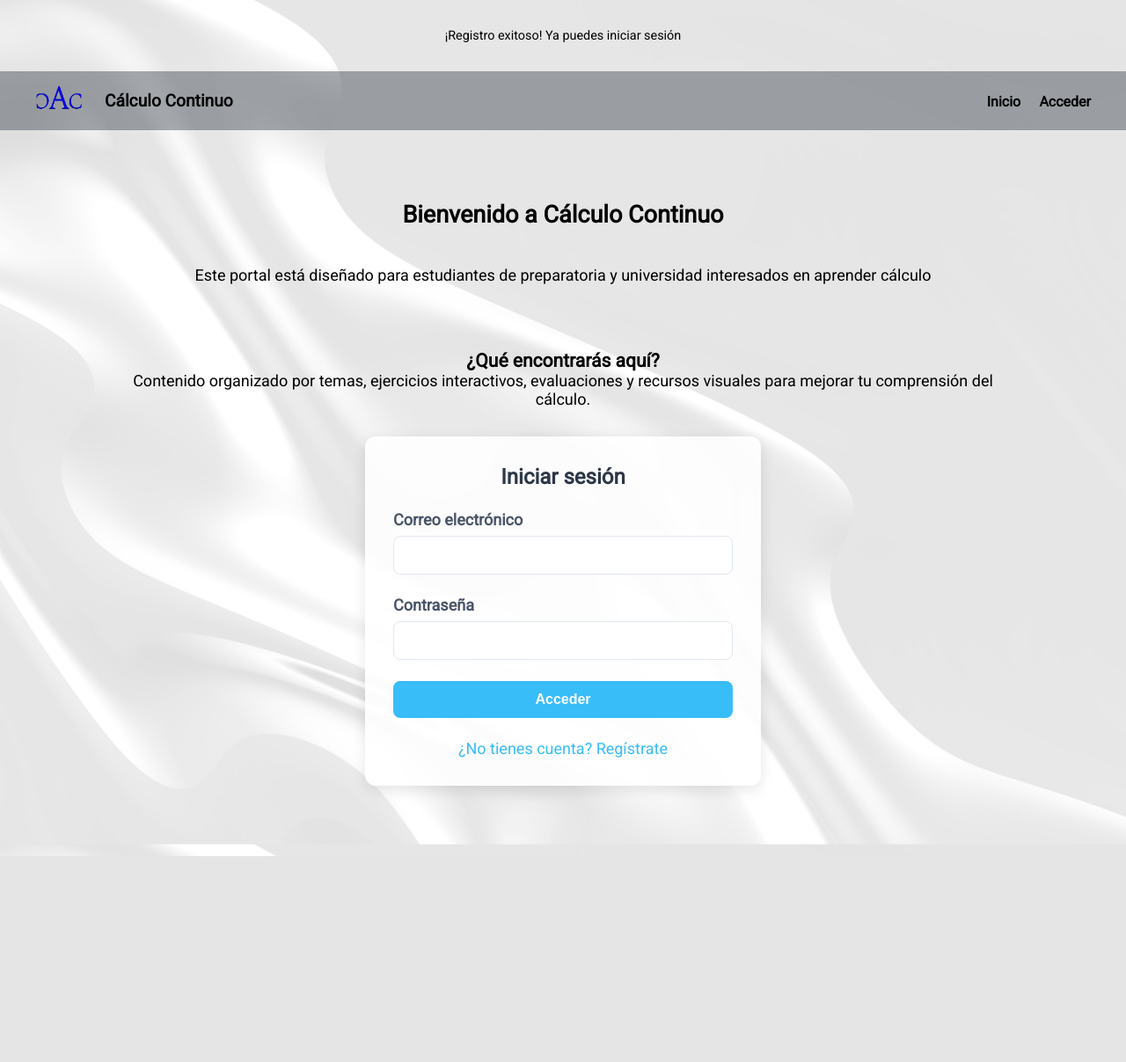
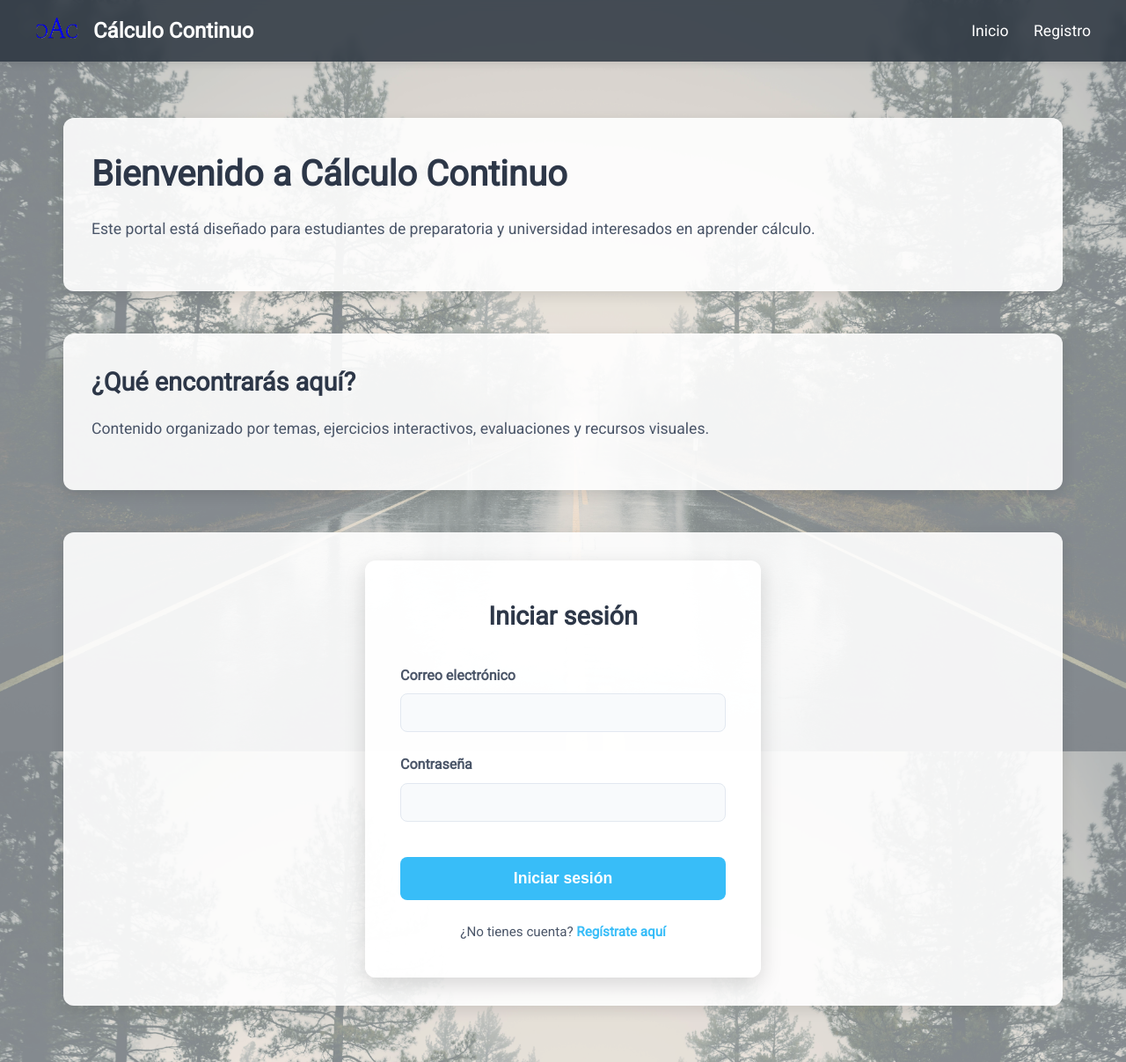
Before and after one commit to Cris95-cmd/Proyecto-_de-_calculo, a PHP site: page / in a window 1280 px wide. Shown: the whole page at 88% size. Before the commit the page ends 973 px from the top, so only its background shows below. Run offline with PHP 8.4, Linux system fonts and the light colour scheme; the visitor is signed in with stand-in values (Sample User, id 1); a stand-in replaces the project's code that opens the database connection.

Commit message:
base de datos lista para logearse y registrarse

```diff
--- a/Sistema/test.php
+++ b/Sistema/test.php
@@ -1,3 +1,4 @@
 <?php
-require 'C:/xampp/htdocs/proyecto_calculo/Sistema/conexion.php';
+require_once dirname(__DIR__) . '/Sistema/conexion.php';
+echo "¡Conexión exitosa! La BD está lista.";
 ?>
--- a/css/index.css
+++ b/css/index.css
@@ -1,38 +1,42 @@
-/* Reset básico */
+/* ===== RESET Y CONFIGURACIÓN GLOBAL ===== */
 * {
   margin: 0;
   padding: 0;
   box-sizing: border-box;
 }
 
-/* Fondo aplicado directamente al body */
 html {
   min-height: 100%;
 }
 
 body {
   min-height: 100vh;
-  font-family: 'Roboto', 'RobotoDraft', 'Helvetica', 'Arial', sans-serif;
+  font-family: 'Roboto', 'Helvetica', 'Arial', sans-serif;
   font-size: 18px;
+  color: #333;
   background-color: rgba(196, 196, 196, 0.822);
-  background-image: url('Imag/fondo\ 2.jpg');
+  background-image: url('../Imagenes/fondo main.jpg');
   background-position: center top;
   background-size: cover;
   background-attachment: fixed;
   background-repeat: no-repeat;
   background-blend-mode: overlay;
+  line-height: 1.6;
 }
 
-/* Header sticky sobre fondo traslúcido */
+/* ===== HEADER ===== */
 header {
-  background-color: rgba(43, 52, 63, 0.405);
-  padding: 1rem;
-  position: static;
+  background-color: rgba(43, 52, 63, 0.85);
+  padding: 1rem 2rem;
+  position: sticky;
+  top: 0;
   width: 100%;
+  z-index: 1000;
+  backdrop-filter: blur(5px);
+  box-shadow: 0 2px 10px rgba(0, 0, 0, 0.1);
 }
 
 .navbar {
-  font-size: 1.3rem;
   max-width: 1200px;
   margin: 0 auto;
   display: flex;
@@ -43,63 +47,98 @@ header {
 .logo {
   display: flex;
   align-items: center;
-  font-size: 1.2rem;
-  font-weight: bolder;
-  color: #000000;
+  font-size: 1.5rem;
+  font-weight: bold;
+  color: #ffffff;
+  text-decoration: none;
 }
 
 .logo-img {
-  width: 55px;
+  width: 50px;
   height: auto;
-  margin-right: 1.5rem;
+  margin-right: 1rem;
+  border-radius: 50%;
 }
 
 .navbar nav a {
-  color: #000000;
+  color: #ffffff;
   text-decoration: none;
-  font-weight: bolder;
-  margin-left: 1rem;
-  font-size: 1rem;
-  transition: color 0.2s;
+  font-weight: 500;
+  margin-left: 1.5rem;
+  font-size: 1.1rem;
+  transition: all 0.3s ease;
+  padding: 0.5rem 0;
+  position: relative;
 }
 
 .navbar nav a:hover {
   color: #38bdf8;
 }
 
-/* Contenido principal */
+.navbar nav a::after {
+  content: '';
+  position: absolute;
+  bottom: 0;
+  left: 0;
+  width: 0;
+  height: 2px;
+  background-color: #38bdf8;
+  transition: width 0.3s ease;
+}
+
+.navbar nav a:hover::after {
+  width: 100%;
+}
+
+/* ===== CONTENIDO PRINCIPAL ===== */
 .main-content {
-  background-color: transparent;
-  max-width: 100%;
-  margin: 5rem auto;
-  padding: 0 8rem;
+  max-width: 1200px;
+  margin: 4rem auto;
+  padding: 0 2rem;
+  animation: fadeIn 0.8s ease-out;
 }
 
 .section {
-  margin-bottom: 2rem;
-}
-
-.main-content h1,
-.main-content h3,
-.main-content p {
-  text-align: center;
-  color: rgb(0, 0, 0);
-}
-
-/* ===== ESTILOS PARA FORMULARIOS ===== */
-.auth-form {
-  max-width: 450px;
-  margin: 2rem auto;
+  margin-bottom: 3rem;
   padding: 2rem;
   background-color: rgba(255, 255, 255, 0.9);
   border-radius: 12px;
   box-shadow: 0 5px 15px rgba(0, 0, 0, 0.1);
 }
 
+.section h1 {
+  font-size: 2.5rem;
+  margin-bottom: 1rem;
+  color: #2d3748;
+}
+
+.section h3 {
+  font-size: 1.8rem;
+  margin-bottom: 1rem;
+  color: #2d3748;
+}
+
+.section p {
+  font-size: 1.1rem;
+  color: #4a5568;
+  margin-bottom: 1.5rem;
+}
+
+/* ===== FORMULARIO DE LOGIN ===== */
+.auth-form {
+  max-width: 450px;
+  margin: 0 auto;
+  padding: 2.5rem;
+  background-color: rgba(255, 255, 255, 0.95);
+  border-radius: 12px;
+  box-shadow: 0 8px 25px rgba(0, 0, 0, 0.15);
+}
+
 .auth-form h3 {
+  text-align: center;
+  margin-bottom: 2rem;
   color: #2d3748;
-  margin-bottom: 1.5rem;
-  font-size: 1.5rem;
+  font-size: 1.8rem;
 }
 
 .form-group {
@@ -110,7 +149,8 @@ header {
   display: block;
   margin-bottom: 0.5rem;
   color: #4a5568;
-  font-weight: bold;
+  font-weight: 600;
+  font-size: 1rem;
 }
 
 .form-control {
@@ -119,44 +159,49 @@ header {
   border: 1px solid #e2e8f0;
   border-radius: 8px;
   font-size: 1rem;
-  transition: border 0.3s ease;
+  transition: all 0.3s ease;
+  background-color: #f8fafc;
 }
 
 .form-control:focus {
   border-color: #38bdf8;
   outline: none;
   box-shadow: 0 0 0 3px rgba(56, 189, 248, 0.2);
+  background-color: white;
 }
 
 .btn {
-  display: inline-block;
   width: 100%;
-  padding: 12px;
+  padding: 14px;
   background-color: #38bdf8;
   color: white;
   border: none;
   border-radius: 8px;
-  font-size: 1rem;
-  font-weight: bold;
+  font-size: 1.1rem;
+  font-weight: 600;
   cursor: pointer;
   transition: all 0.3s ease;
+  margin-top: 1rem;
 }
 
 .btn:hover {
   background-color: #0ea5e9;
   transform: translateY(-2px);
+  box-shadow: 0 4px 8px rgba(0, 0, 0, 0.1);
 }
 
 .auth-links {
   text-align: center;
   margin-top: 1.5rem;
+  color: #4a5568;
+  font-size: 0.95rem;
 }
 
 .auth-links a {
   color: #38bdf8;
+  font-weight: 600;
   text-decoration: none;
-  font-weight: 500;
-  transition: color 0.2s;
+  transition: all 0.3s ease;
 }
 
 .auth-links a:hover {
@@ -164,80 +209,102 @@ header {
   color: #0ea5e9;
 }
 
-/* Responsivo */
+/* ===== MENSAJES DE ESTADO ===== */
+.registro-exitoso {
+  position: fixed;
+  top: 20px;
+  left: 50%;
+  transform: translateX(-50%);
+  background-color: #4CAF50;
+  color: white;
+  padding: 15px 30px;
+  border-radius: 8px;
+  box-shadow: 0 4px 12px rgba(0, 0, 0, 0.15);
+  z-index: 1100;
+  animation: fadeInOut 3.5s ease-in-out forwards;
+  font-weight: bold;
+}
+
+.login-error {
+  background-color: #fee2e2;
+  color: #dc2626;
+  border: 1px solid #fca5a5;
+  padding: 12px;
+  border-radius: 8px;
+  margin-bottom: 1.5rem;
+  text-align: center;
+  animation: shake 0.5s ease-in-out;
+}
+
+/* ===== ANIMACIONES ===== */
+@keyframes fadeIn {
+  from { opacity: 0; transform: translateY(20px); }
+  to { opacity: 1; transform: translateY(0); }
+}
+
+@keyframes fadeInOut {
+  0% { opacity: 0; top: -50px; }
+  15% { opacity: 1; top: 20px; }
+  85% { opacity: 1; top: 20px; }
+  100% { opacity: 0; top: -50px; }
+}
+
+@keyframes shake {
+  0%, 100% { transform: translateX(0); }
+  25% { transform: translateX(-8px); }
+  75% { transform: translateX(8px); }
+}
+
+/* ===== RESPONSIVE ===== */
 @media (max-width: 768px) {
   .navbar {
     flex-direction: column;
-    align-items: flex-start;
+    align-items: center;
+    padding: 1rem;
+  }
+
+  .logo {
+    margin-bottom: 1rem;
   }
 
   .navbar nav {
-    margin-top: 0.5rem;
+    width: 100%;
+    display: flex;
+    justify-content: center;
   }
 
   .navbar nav a {
-    display: block;
-    margin: 0.5rem 0;
+    margin: 0 0.75rem;
   }
 
   .main-content {
-    padding: 0 1.5rem;
+    margin: 2rem auto;
+    padding: 0 1rem;
   }
 
-  .main-content h1 {
-    font-size: 1.6rem;
-  }
-
-  .main-content h3 {
-    font-size: 1.3rem;
+  .section {
+    padding: 1.5rem;
   }
 
   .auth-form {
     padding: 1.5rem;
-    margin: 1.5rem auto;
   }
 }
 
 @media (max-width: 480px) {
-  .main-content {
-    padding: 0 1rem;
-    margin: 3rem auto;
+  .section h1 {
+    font-size: 2rem;
+  }
+
+  .section h3 {
+    font-size: 1.5rem;
   }
 
   .auth-form {
-    padding: 1.2rem;
+    padding: 1.25rem;
   }
 
-  .form-control,
   .btn {
-    padding: 14px;
+    padding: 12px;
   }
 }
-
-/* Ocultar el header al hacer scroll */
-header.hidden {
-  transform: translateY(-100%);
-  transition: transform 0.3s ease-in-out;
-}
-
-/* Estilos para mensajes de alerta */
-.alert {
-  padding: 12px;
-  border-radius: 6px;
-  margin-bottom: 1.5rem;
-  font-size: 0.9rem;
-}
-
-.alert.error {
-  background-color: #fee2e2;
-  color: #dc2626;
-  border: 1px solid #fca5a5;
-}
-
-/* Estilos específicos para registro */
-
-input::-webkit-outer-spin-button,
-input::-webkit-inner-spin-button {
-  -webkit-appearance: none;
-  margin: 0;
-}
--- a/index.php
+++ b/index.php
@@ -1,17 +1,17 @@
 <?php
-// Inicia sesiones (útil para logins futuros)
 session_start();
 
+// Mensaje de registro exitoso
 if (isset($_SESSION['registro_exitoso'])) {
-    echo '<div class="alert success" style="text-align: center; margin: 20px auto; max-width: 500px;">¡Registro exitoso! Ya puedes iniciar sesión</div>';
+    echo '<div class="registro-exitoso">¡Registro exitoso! Ya puedes iniciar sesión</div>';
     unset($_SESSION['registro_exitoso']);
 }
 
-// Conecta a la base de datos (si es necesario)
-require_once 'Sistema/conexion.php';
-
-// Ejemplo: Mostrar un mensaje dinámico
-$mensaje_bienvenida = "¡Bienvenido al curso de cálculo!";
+// Mensaje de error de login
+if (isset($_SESSION['login_error'])) {
+    echo '<div class="login-error">' . $_SESSION['login_error'] . '</div>';
+    unset($_SESSION['login_error']);
+}
 ?>
 
 <!DOCTYPE html>
@@ -24,36 +24,35 @@ $mensaje_bienvenida = "¡Bienvenido al curso de cálculo!";
   <link rel="stylesheet" href="css/index.css" />
 </head>
 <body>
-
   <header>
     <div class="navbar">
       <div class="logo">
         <img src="Imagenes/logo.png" alt="Logo" class="logo-img" />
-        Cálculo Continuo</div>
+        Cálculo Continuo
+      </div>
       <nav>
-        <a href="#">Inicio</a>
-        <a href="#">Acceder</a>
-        <!-- Más enlaces -->
+        <a href="index.php">Inicio</a>
+        <a href="registro.php">Registro</a>
       </nav>
     </div>
   </header>
 
   <main class="main-content">
     <section class="section">
-      <h1>Bienvenido a Cálculo Continuo</h1> <br><br>
-      <p>Este portal está diseñado para estudiantes de preparatoria y universidad interesados en aprender cálculo </p> <br><br>
+      <h1>Bienvenido a Cálculo Continuo</h1>
+      <p>Este portal está diseñado para estudiantes de preparatoria y universidad interesados en aprender cálculo.</p>
     </section>
 
     <section class="section">
       <h3>¿Qué encontrarás aquí?</h3>
-      <p>Contenido organizado por temas, ejercicios interactivos, evaluaciones y recursos visuales para mejorar tu comprensión del cálculo.</p>
+      <p>Contenido organizado por temas, ejercicios interactivos, evaluaciones y recursos visuales.</p>
     </section>
 
- <!-- ===== NUEVO FORMULARIO DE LOGIN ===== -->
+    <!-- FORMULARIO DE LOGIN (COMPLETO) -->
     <section class="section">
       <div class="auth-form">
         <h3>Iniciar sesión</h3>
-        <form action="Sistema/procesar_login.php" method="POST">
+        <form method="POST" action="Sistema/procesar_login.php">
           <div class="form-group">
             <label for="email">Correo electrónico</label>
             <input type="email" id="email" name="email" class="form-control" required>
@@ -62,17 +61,15 @@ $mensaje_bienvenida = "¡Bienvenido al curso de cálculo!";
             <label for="password">Contraseña</label>
             <input type="password" id="password" name="password" class="form-control" required>
           </div>
-          <button type="submit" class="btn">Acceder</button>
+          <button type="submit" class="btn">Iniciar sesión</button>
+          <div class="auth-links">
+            ¿No tienes cuenta? <a href="registro.php">Regístrate aquí</a>
+          </div>
         </form>
-        <div class="auth-links">
-          <a href="registro.php">¿No tienes cuenta? Regístrate</a>
-        </div>
       </div>
     </section>
-
   </main>
 
   <script src="js/main.js"></script>
-
 </body>
 </html>
```
Also changed, not shown: Sistema/procesar_login.php (+42 -9 lines), css/registro.css (added, +299 -0 lines), registro.php (renamed from Sistema/registro.php, +7 -21 lines).
